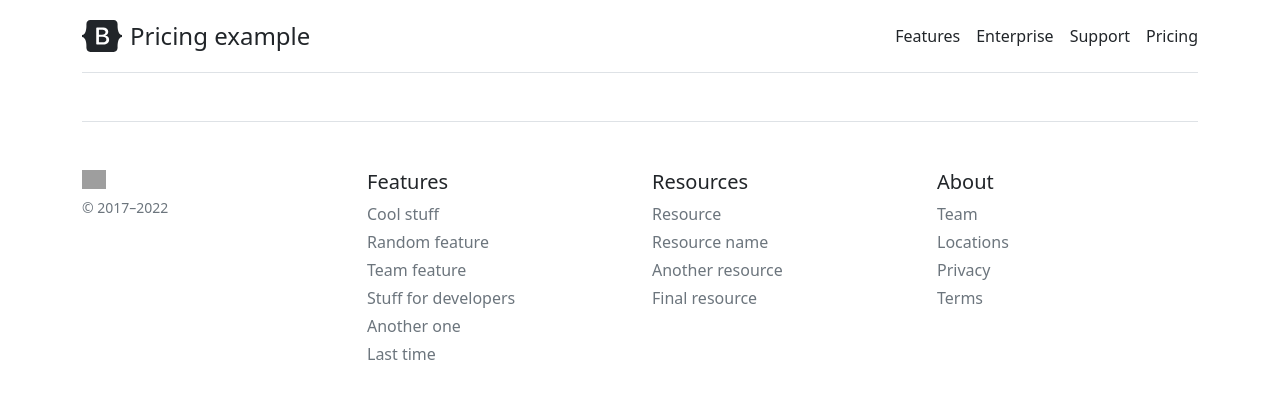
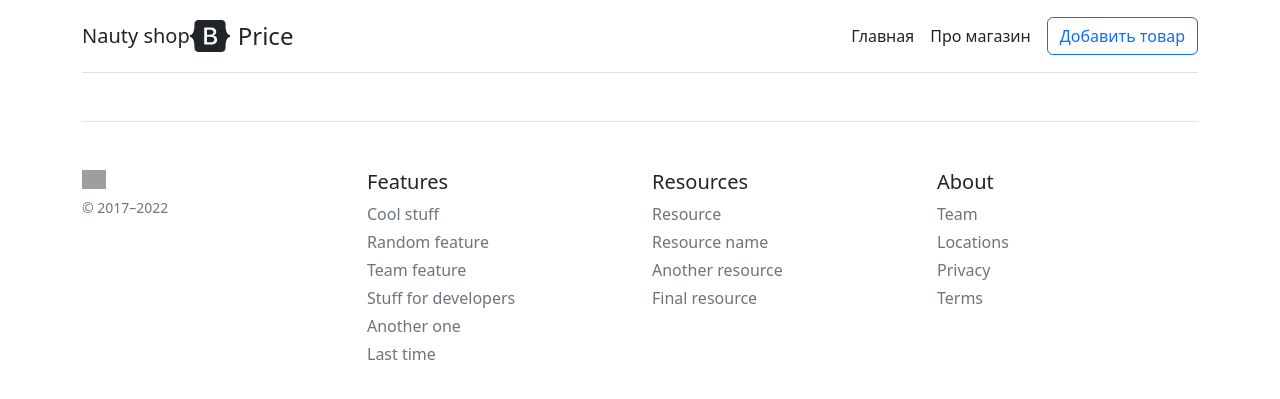
Before and after one commit to XEjb/SalesStore_Flask, a Python web app: template templates/base.html in a window 1280 px wide. Shown: the top 399 px of the page. Run offline with Jinja, Linux system fonts and the light colour scheme; the template is opened without the code that fills it, so the values that code supplies are empty; grey boxes are pictures that could not be loaded.

Commit message:
added design

```diff
--- a/templates/base.html
+++ b/templates/base.html
@@ -16,17 +16,17 @@
 <div class="container py-3">
   <header>
     <div class="d-flex flex-column flex-md-row align-items-center pb-3 mb-4 border-bottom">
+      <h5 class="my-0 mr-md-auto font-weight-normal">Nauty shop</h5>
       <a href="/" class="d-flex align-items-center text-dark text-decoration-none">
-        <svg xmlns="http://www.w3.org/2000/svg" width="40" height="32" class="me-2" viewBox="0 0 118 94" role="img"><title>Bootstrap</title><path fill-rule="evenodd" clip-rule="evenodd" d="M24.509 0c-6.733 0-11.715 5.893-11.492 12.284.214 6.14-.064 14.092-2.066 20.577C8.943 39.365 5.547 43.485 0 44.014v5.972c5.547.529 8.943 4.649 10.951 11.153 2.002 6.485 2.28 14.437 2.066 20.577C12.794 88.106 17.776 94 24.51 94H93.5c6.733 0 11.714-5.893 11.491-12.284-.214-6.14.064-14.092 2.066-20.577 2.009-6.504 5.396-10.624 10.943-11.153v-5.972c-5.547-.529-8.934-4.649-10.943-11.153-2.002-6.484-2.28-14.437-2.066-20.577C105.214 5.894 100.233 0 93.5 0H24.508zM80 57.863C80 66.663 73.436 72 62.543 72H44a2 2 0 01-2-2V24a2 2 0 012-2h18.437c9.083 0 15.044 4.92 15.044 12.474 0 5.302-4.01 10.049-9.119 10.88v.277C75.317 46.394 80 51.21 80 57.863zM60.521 28.34H49.948v14.934h8.905c6.884 0 10.68-2.772 10.68-7.727 0-4.643-3.264-7.207-9.012-7.207zM49.948 49.2v16.458H60.91c7.167 0 10.964-2.876 10.964-8.281 0-5.406-3.903-8.178-11.425-8.178H49.948z" fill="currentColor"></path></svg>
-        <span class="fs-4">Pricing example</span>
+        <svg xmlns="http://www.w3.org/2000/svg" width="40" height="32" class="me-2" viewBox="0 0 118 94" role="img"><title>Nauty</title><path fill-rule="evenodd" clip-rule="evenodd" d="M24.509 0c-6.733 0-11.715 5.893-11.492 12.284.214 6.14-.064 14.092-2.066 20.577C8.943 39.365 5.547 43.485 0 44.014v5.972c5.547.529 8.943 4.649 10.951 11.153 2.002 6.485 2.28 14.437 2.066 20.577C12.794 88.106 17.776 94 24.51 94H93.5c6.733 0 11.714-5.893 11.491-12.284-.214-6.14.064-14.092 2.066-20.577 2.009-6.504 5.396-10.624 10.943-11.153v-5.972c-5.547-.529-8.934-4.649-10.943-11.153-2.002-6.484-2.28-14.437-2.066-20.577C105.214 5.894 100.233 0 93.5 0H24.508zM80 57.863C80 66.663 73.436 72 62.543 72H44a2 2 0 01-2-2V24a2 2 0 012-2h18.437c9.083 0 15.044 4.92 15.044 12.474 0 5.302-4.01 10.049-9.119 10.88v.277C75.317 46.394 80 51.21 80 57.863zM60.521 28.34H49.948v14.934h8.905c6.884 0 10.68-2.772 10.68-7.727 0-4.643-3.264-7.207-9.012-7.207zM49.948 49.2v16.458H60.91c7.167 0 10.964-2.876 10.964-8.281 0-5.406-3.903-8.178-11.425-8.178H49.948z" fill="currentColor"></path></svg>
+        <span class="fs-4">Price</span>
       </a>
 
       <nav class="d-inline-flex mt-2 mt-md-0 ms-md-auto">
-        <a class="me-3 py-2 text-dark text-decoration-none" href="#">Features</a>
-        <a class="me-3 py-2 text-dark text-decoration-none" href="#">Enterprise</a>
-        <a class="me-3 py-2 text-dark text-decoration-none" href="#">Support</a>
-        <a class="py-2 text-dark text-decoration-none" href="#">Pricing</a>
+        <a class="me-3 py-2 text-dark text-decoration-none" href="/">Главная</a>
+        <a class="me-3 py-2 text-dark text-decoration-none" href="/about">Про магазин</a>
       </nav>
+      <a class="btn btn-outline-primary" href="/create">Добавить товар</a>
     </div>
 
       {% block body %}{% endblock %}
```
